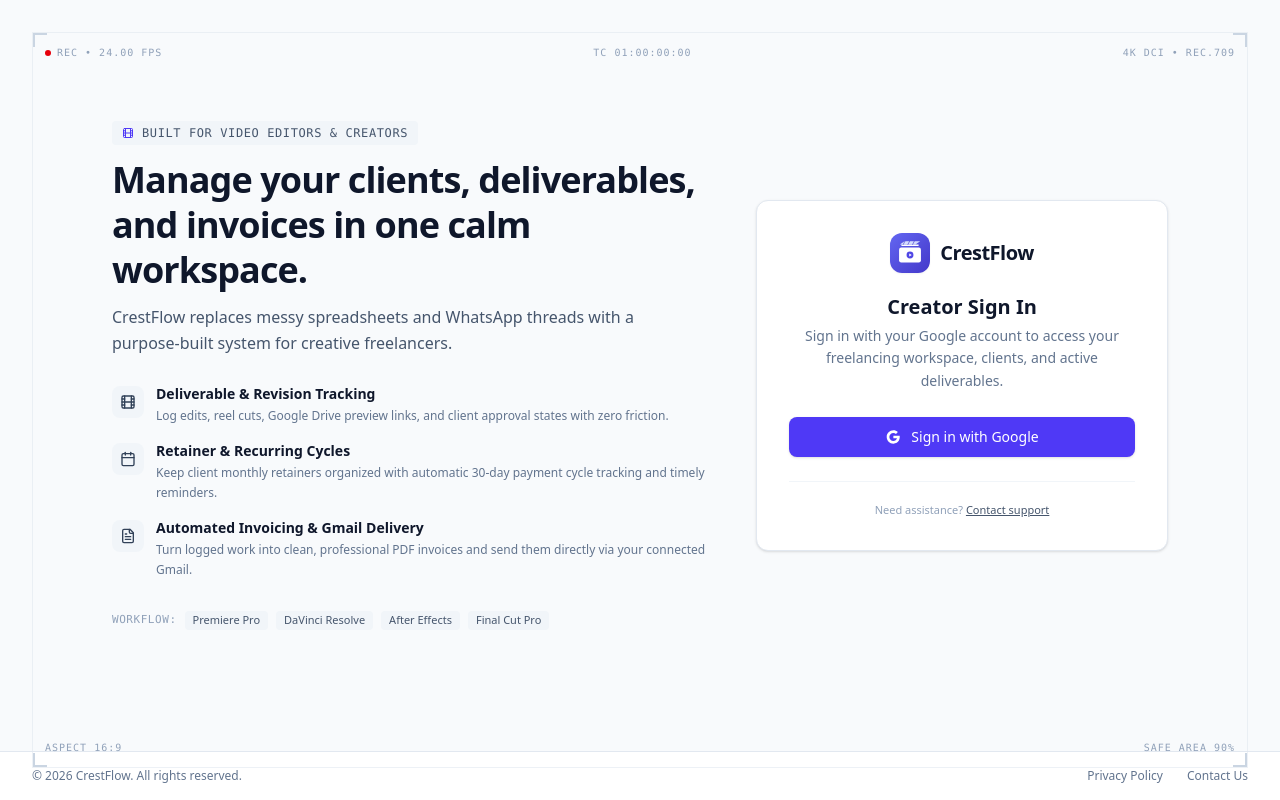
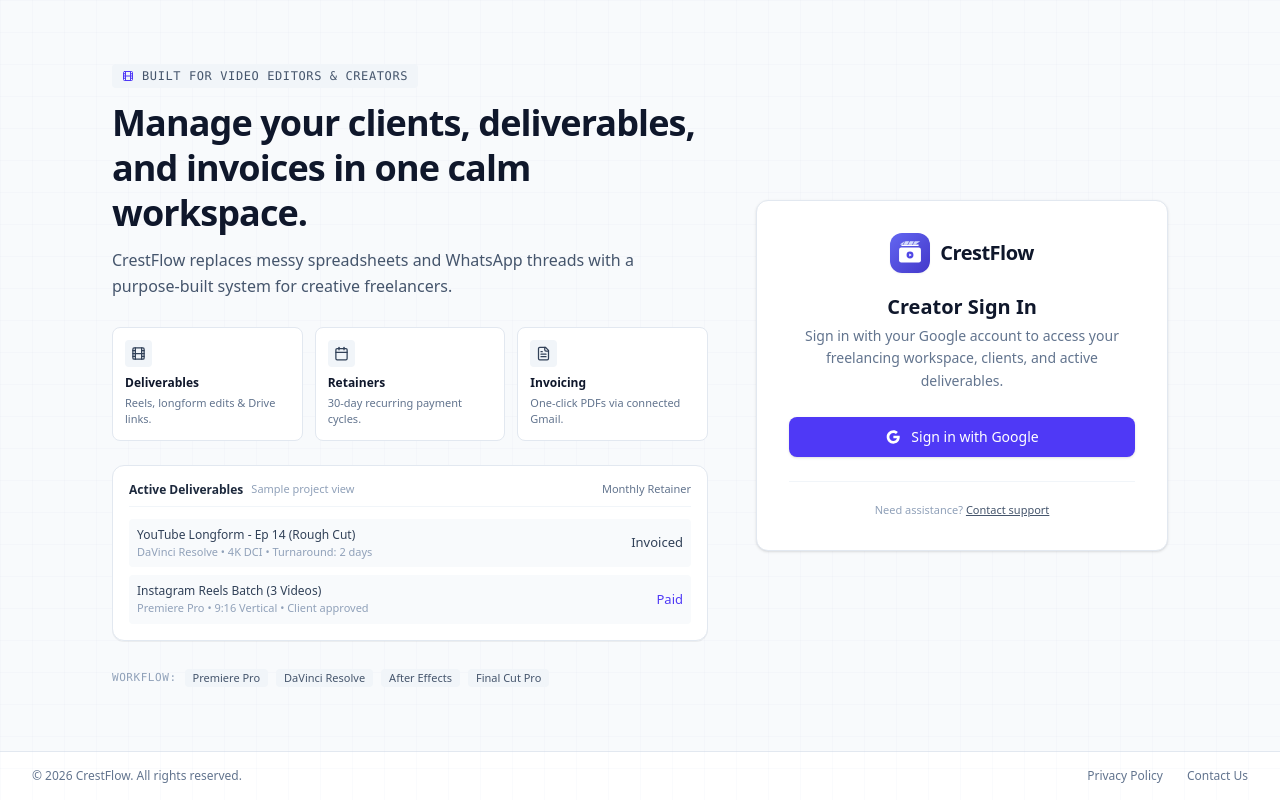
Before and after one commit to tilakpopat4/crestflow, a React (Vite) app: page / in a window 1280 px wide. Built offline with nearby package versions, Linux system fonts and the light colour scheme; no server answers; the database is empty.

Commit message:
Remove recording frame HUD and replace with subtle grid and creator deliverable preview

```diff
--- a/src/App.tsx
+++ b/src/App.tsx
@@ -396,25 +396,16 @@
   if (!user) {
     return (
       <div className="min-h-screen w-full bg-slate-50 dark:bg-slate-950 flex flex-col justify-between font-sans relative overflow-x-hidden selection:bg-indigo-500 selection:text-white">
-        {/* Safe Zone & Framing Overlay for Creators */}
-        <div className="absolute inset-4 md:inset-8 border border-slate-200/60 dark:border-slate-800/60 pointer-events-none z-0 hidden sm:flex flex-col justify-between p-3 select-none">
-          <div className="flex justify-between items-center text-[10px] font-mono text-slate-400 dark:text-slate-600 uppercase tracking-widest">
-            <span className="flex items-center gap-1.5">
-              <span className="w-1.5 h-1.5 rounded-full bg-red-600 inline-block"></span>
-              REC • 24.00 FPS
-            </span>
-            <span>TC 01:00:00:00</span>
-            <span>4K DCI • REC.709</span>
-          </div>
-          <div className="flex justify-between text-[10px] font-mono text-slate-400 dark:text-slate-600 uppercase tracking-widest">
-            <span>ASPECT 16:9</span>
-            <span>SAFE AREA 90%</span>
-          </div>
-          {/* Corner Framing Brackets */}
-          <div className="absolute top-0 left-0 w-3.5 h-3.5 border-t-2 border-l-2 border-slate-300 dark:border-slate-700"></div>
-          <div className="absolute top-0 right-0 w-3.5 h-3.5 border-t-2 border-r-2 border-slate-300 dark:border-slate-700"></div>
-          <div className="absolute bottom-0 left-0 w-3.5 h-3.5 border-b-2 border-l-2 border-slate-300 dark:border-slate-700"></div>
-          <div className="absolute bottom-0 right-0 w-3.5 h-3.5 border-b-2 border-r-2 border-slate-300 dark:border-slate-700"></div>
+        {/* Subtle SVG Grid Background */}
+        <div className="absolute inset-0 pointer-events-none z-0 opacity-40 dark:opacity-20 overflow-hidden">
+          <svg className="w-full h-full" xmlns="http://www.w3.org/2000/svg">
+            <defs>
+              <pattern id="creator-grid" width="32" height="32" patternUnits="userSpaceOnUse">
+                <path d="M 32 0 L 0 0 0 32" fill="none" stroke="currentColor" strokeWidth="0.5" className="text-slate-300 dark:text-slate-700" />
+              </pattern>
+            </defs>
+            <rect width="100%" height="100%" fill="url(#creator-grid)" />
+          </svg>
         </div>
 
         {/* Content Area */}
@@ -436,52 +427,68 @@
               </div>
 
               {/* Feature Highlights */}
-              <div className="space-y-4 pt-1">
-                <div className="flex items-start gap-3">
-                  <div className="p-2 rounded-lg bg-slate-100 dark:bg-slate-800 text-slate-700 dark:text-slate-300 shrink-0 mt-0.5">
-                    <Film size={16} />
+              <div className="grid grid-cols-1 sm:grid-cols-3 gap-3 pt-1">
+                <div className="p-3 rounded-lg border border-slate-200 dark:border-slate-800 bg-white dark:bg-slate-900">
+                  <div className="p-1.5 w-fit rounded bg-slate-100 dark:bg-slate-800 text-slate-700 dark:text-slate-300 mb-2">
+                    <Film size={15} />
                   </div>
-                  <div>
-                    <h2 className="text-sm font-semibold text-slate-900 dark:text-slate-100">
-                      Deliverable & Revision Tracking
-                    </h2>
-                    <p className="text-xs text-slate-500 dark:text-slate-400 mt-0.5 leading-relaxed">
-                      Log edits, reel cuts, Google Drive preview links, and client approval states with zero friction.
-                    </p>
-                  </div>
+                  <h2 className="text-xs font-semibold text-slate-900 dark:text-slate-100">Deliverables</h2>
+                  <p className="text-[11px] text-slate-500 dark:text-slate-400 mt-1 leading-normal">
+                    Reels, longform edits & Drive links.
+                  </p>
                 </div>
 
-                <div className="flex items-start gap-3">
-                  <div className="p-2 rounded-lg bg-slate-100 dark:bg-slate-800 text-slate-700 dark:text-slate-300 shrink-0 mt-0.5">
-                    <Calendar size={16} />
+                <div className="p-3 rounded-lg border border-slate-200 dark:border-slate-800 bg-white dark:bg-slate-900">
+                  <div className="p-1.5 w-fit rounded bg-slate-100 dark:bg-slate-800 text-slate-700 dark:text-slate-300 mb-2">
+                    <Calendar size={15} />
                   </div>
-                  <div>
-                    <h2 className="text-sm font-semibold text-slate-900 dark:text-slate-100">
-                      Retainer & Recurring Cycles
-                    </h2>
-                    <p className="text-xs text-slate-500 dark:text-slate-400 mt-0.5 leading-relaxed">
-                      Keep client monthly retainers organized with automatic 30-day payment cycle tracking and timely reminders.
-                    </p>
-                  </div>
+                  <h2 className="text-xs font-semibold text-slate-900 dark:text-slate-100">Retainers</h2>
+                  <p className="text-[11px] text-slate-500 dark:text-slate-400 mt-1 leading-normal">
+                    30-day recurring payment cycles.
+                  </p>
                 </div>
 
-                <div className="flex items-start gap-3">
-                  <div className="p-2 rounded-lg bg-slate-100 dark:bg-slate-800 text-slate-700 dark:text-slate-300 shrink-0 mt-0.5">
-                    <FileText size={16} />
+                <div className="p-3 rounded-lg border border-slate-200 dark:border-slate-800 bg-white dark:bg-slate-900">
+                  <div className="p-1.5 w-fit rounded bg-slate-100 dark:bg-slate-800 text-slate-700 dark:text-slate-300 mb-2">
+                    <FileText size={15} />
                   </div>
-                  <div>
-                    <h2 className="text-sm font-semibold text-slate-900 dark:text-slate-100">
-                      Automated Invoicing & Gmail Delivery
-                    </h2>
-                    <p className="text-xs text-slate-500 dark:text-slate-400 mt-0.5 leading-relaxed">
-                      Turn logged work into clean, professional PDF invoices and send them directly via your connected Gmail.
-                    </p>
+                  <h2 className="text-xs font-semibold text-slate-900 dark:text-slate-100">Invoicing</h2>
+                  <p className="text-[11px] text-slate-500 dark:text-slate-400 mt-1 leading-normal">
+                    One-click PDFs via connected Gmail.
+                  </p>
+                </div>
+              </div>
+
+              {/* Sample Deliverable Workspace Preview */}
+              <div className="rounded-xl border border-slate-200 dark:border-slate-800 bg-white dark:bg-slate-900 p-4 text-xs space-y-3 shadow-2xs">
+                <div className="flex items-center justify-between pb-2 border-b border-slate-100 dark:border-slate-800">
+                  <div className="flex items-center gap-2">
+                    <span className="font-semibold text-slate-800 dark:text-slate-200">Active Deliverables</span>
+                    <span className="text-[11px] text-slate-400">Sample project view</span>
+                  </div>
+                  <span className="text-[11px] font-medium text-slate-500">Monthly Retainer</span>
+                </div>
+
+                <div className="space-y-2">
+                  <div className="flex items-center justify-between p-2 rounded bg-slate-50 dark:bg-slate-800/60">
+                    <div className="space-y-0.5">
+                      <p className="font-medium text-slate-700 dark:text-slate-300">YouTube Longform - Ep 14 (Rough Cut)</p>
+                      <p className="text-[11px] text-slate-400">DaVinci Resolve • 4K DCI • Turnaround: 2 days</p>
+                    </div>
+                    <span className="text-slate-700 dark:text-slate-300 font-medium text-[13px]">Invoiced</span>
+                  </div>
+                  <div className="flex items-center justify-between p-2 rounded bg-slate-50 dark:bg-slate-800/60">
+                    <div className="space-y-0.5">
+                      <p className="font-medium text-slate-700 dark:text-slate-300">Instagram Reels Batch (3 Videos)</p>
+                      <p className="text-[11px] text-slate-400">Premiere Pro • 9:16 Vertical • Client approved</p>
+                    </div>
+                    <span className="text-indigo-600 dark:text-indigo-400 font-medium text-[13px]">Paid</span>
                   </div>
                 </div>
               </div>
 
               {/* Workflow Tags */}
-              <div className="pt-2 flex flex-wrap items-center gap-2 text-xs text-slate-500 dark:text-slate-400">
+              <div className="pt-1 flex flex-wrap items-center gap-2 text-xs text-slate-500 dark:text-slate-400">
                 <span className="font-mono text-[11px] uppercase tracking-wider text-slate-400 dark:text-slate-500">Workflow:</span>
                 {['Premiere Pro', 'DaVinci Resolve', 'After Effects', 'Final Cut Pro'].map((app) => (
                   <span
```
